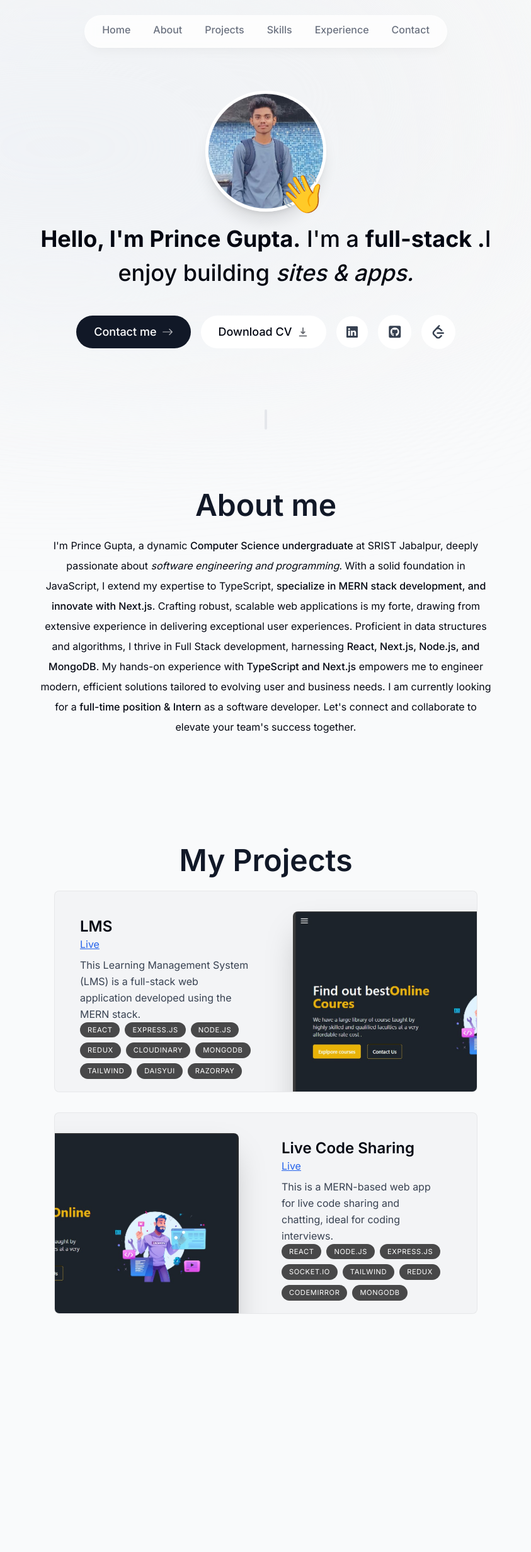
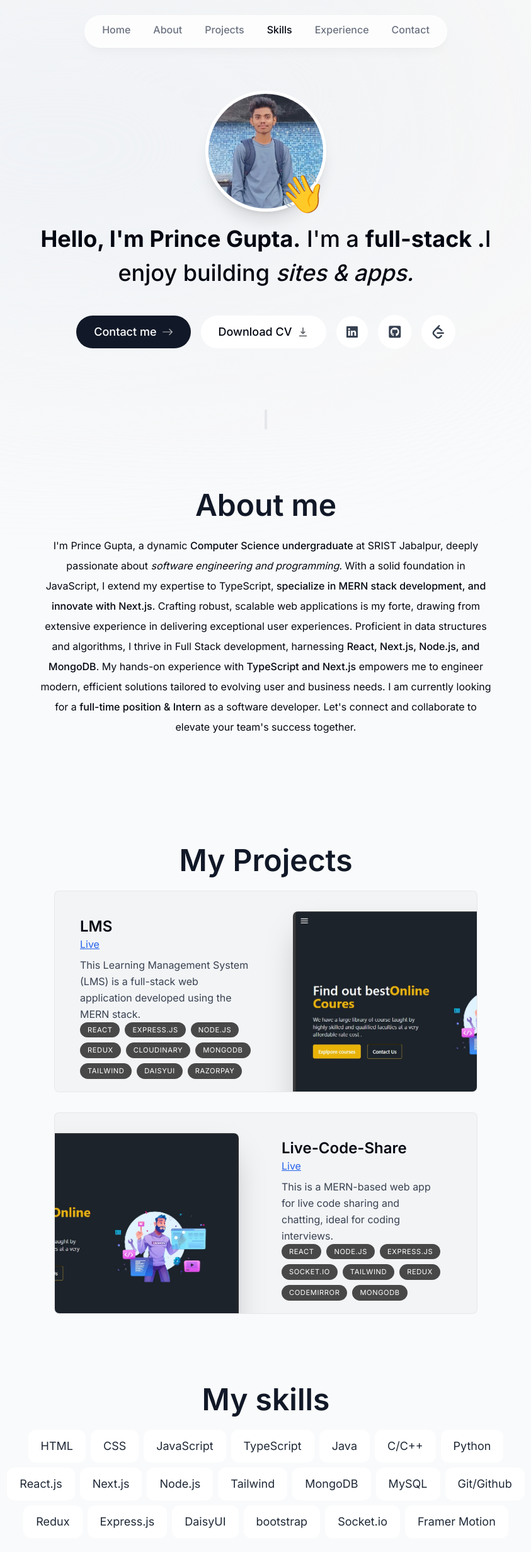
Before and after one commit to Princegupta101/Portfolio, a Next.js app: page / in a window 1280 px wide. Shown: the top 2464 px of the page at 63% size, without its empty margins (218-1061 px from the left). Before the commit the page ends 2198 px from the top, so only its background shows below. Built offline with nearby package versions, Linux system fonts and the light colour scheme.

Commit message:
Added Skills page and Context Api fixed

```diff
--- a/app/layout.tsx
+++ b/app/layout.tsx
@@ -1,6 +1,7 @@
 import type { Metadata } from "next";
 import { Inter } from "next/font/google";
 
+import ActiveSectionContextProvider from "@/context/active-section-context";
 import Header from "@/components/header"
 
 import "./globals.css";
@@ -22,8 +23,11 @@
       <body className={`${inter.className} bg-gray-50 text-gray-950 relative pt-28 sm:pt-36`} >
         <div className="bg-[#f4f4f4] absolute top-[-6rem] -z-10 right-[11rem] h-[31.25rem] w-[31.25rem] rounded-full blur-[10rem] sm:w-[68.75rem]"></div>
         <div className="bg-[#eff2f6] absolute top-[-1rem] -z-10 left-[-35rem] h-[31.25rem] w-[50rem] rounded-full blur-[10rem] sm:w-[68.75rem] md:left-[-33rem] lg:left-[-28rem] xl:left-[-15rem] 2xl:left-[-5rem] "></div>
-        <Header/>
-        {children}
+        <ActiveSectionContextProvider>
+            <Header/>
+            {children}
+        </ActiveSectionContextProvider>
+
       </body>
   </html>
 
--- a/app/page.tsx
+++ b/app/page.tsx
@@ -2,6 +2,7 @@
 import Intro from "@/components/intro";
 import Projects from "@/components/projects";
 import SectionDivider from "@/components/section-divider"
+import Skills from "@/components/skills"
 
 export default function Home() {
   return (
@@ -10,6 +11,7 @@
        <SectionDivider/>
       <About/>
       <Projects/>
+      <Skills/>
     </main>
   );
 }
--- a/components/about.tsx
+++ b/components/about.tsx
@@ -3,11 +3,16 @@
 import { motion } from "framer-motion";
 import React from "react";
 
+import { useSectionInView } from "@/lib/hooks";
+
 import SectionHeading from "./section-heading";
 
 export default function About() {
+  const { ref } = useSectionInView("About");
+
   return (
     <motion.section
+      ref={ref}
       className="mb-28 max-w-[45rem] text-center leading-8 sm:mb-40 scroll-mt-28"
       initial={{ opacity: 0, y: 100 }}
       animate={{ opacity: 1, y: 0 }}
--- a/components/header.tsx
+++ b/components/header.tsx
@@ -1,11 +1,16 @@
 "use client";
 
+import clsx from "clsx";
 import {motion} from "framer-motion";
 import Link from "next/link";
+import { useContext } from "react";
 
+import { useActiveSectionContext } from "@/context/active-section-context";
 import {links} from "@/lib/data"
 
 export default function Header(){
+
+const { activeSection, setActiveSection,setTimeOfLastClick}=useActiveSectionContext();
     return(
         <div>
             <header className=" z-[999] relative">
@@ -17,13 +22,34 @@
                 <nav className=" flex  fixed top-[0.15rem] left-1/2 h-12 -translate-x-1/2 py-2 sm:top-[1.7rem] sm:h-[initial] sm:py-0 ">
                     <ul className="flex w-[22rem] flex-wrap items-center justify-center gap-y-1 text-[1rem] font-medium text-gray-500 sm:w-[initial] sm:flex-nowrap sm:gap-5">
                         {links.map(link => (
-                            <motion.li   className="h-3/4 flex items-center justify-center"
+                            <motion.li   className="h-3/4 flex items-center justify-center relative"
                              key={link.hash}
                              initial={{y:-100,opacity:0}}
                 animate={{y:0,opacity:1}}
                              >
-                            <Link className="flex w-full items-center justify-center px-2 py-2 hover:text-gray-950 transition" href={link.hash}>{link.name}</Link>
-                            </motion.li>
+                            <Link className={clsx("flex w-full items-center justify-center px-2 py-2 hover:text-gray-950 transition",{
+                                " text-gray-950":activeSection===link.name,
+                            }) }
+                            href={link.hash}
+                            onClick={()=>{
+                                setActiveSection(link.name)
+                                setTimeOfLastClick(Date.now())
+                            }}
+                            >
+                                {link.name}
+
+                                {
+                                    link.name===activeSection &&( <motion.span className=" bg-gray-100 rounded-full  inset-0 -z-10"
+                                    layoutId="activeSection"
+                                    transition={{
+                                        type:"spring",
+                                        stiffness:380,
+                                        damping:30,
+                                    }}></motion.span>)
+                                }
+
+                            </Link>
+                        </motion.li>
                         ))}
                     </ul>
                 </nav>
--- a/components/intro.tsx
+++ b/components/intro.tsx
@@ -8,11 +8,14 @@
 import { HiDownload } from "react-icons/hi";
 import { SiLeetcode } from "react-icons/si";
 
+import { useSectionInView } from '@/lib/hooks';
 import princeImg from '@/public/princeImg.jpg'
 
 export default function Intro() {
+    const { ref } = useSectionInView("Home",0.5);
   return (
     <section
+    ref={ref}
     id="home"
     className="mb-28 max-w-[50rem] text-center sm:mb-0 scroll-mt-[100rem]"
     >
--- a/components/projects.tsx
+++ b/components/projects.tsx
@@ -1,21 +1,31 @@
+"use client";
+import { motion } from "framer-motion";
 import React from 'react';
 
 import { projectsData } from '@/lib/data';
+import { useSectionInView } from '@/lib/hooks';
 
 import Project from './project';
 import SectionHeading from './section-heading';
 
 export default function Projects() {
+  const { ref } = useSectionInView("Projects", 0.5);
   return (
-    <section id="projects" className="scroll-mt-28 mb-28">
+    <motion.section
+      initial={{ opacity: 0, y: 100 }}
+      animate={{ opacity: 1, y: 0 }}
+      transition={{ delay: 0.175 }}
+      ref={ref}
+      id="projects"
+      className="scroll-mt-28 mb-28">
       <SectionHeading>My Projects</SectionHeading>
-      <div>
+      <div >
         {projectsData.map((project, index) => (
           <React.Fragment key={index}>
              <Project {...project} />
           </React.Fragment>
         ))}
       </div>
-    </section>
+    </motion.section>
   );
 }
--- /dev/null
+++ b/components/skills.tsx
@@ -0,0 +1,57 @@
+"use client";
+
+import { motion } from "framer-motion";
+import React from "react";
+
+import { skillsData } from "@/lib/data";
+import { useSectionInView } from "@/lib/hooks";
+
+import SectionHeading from "./section-heading";
+
+const fadeInAnimationVariants = {
+  initial: {
+    opacity: 0,
+    y: 100,
+  },
+  animate: (index: number) => ({
+    opacity: 1,
+    y: 0,
+    transition: {
+      delay: 0.05 * index,
+    },
+  }),
+};
+
+export default function Skills() {
+  const { ref } = useSectionInView("Skills");
+
+  return (
+    <motion.section
+        initial={{ opacity: 0, y: 100 }}
+        animate={{ opacity: 1, y: 0 }}
+        transition={{ delay: 0.175 }}
+      id="skills"
+      ref={ref}
+      className="mb-28 max-w-[53rem] scroll-mt-28 text-center sm:mb-40"
+    >
+      <SectionHeading>My skills</SectionHeading>
+      <ul className="flex flex-wrap justify-center gap-2 text-lg text-gray-800">
+        {skillsData.map((skill, index) => (
+          <motion.li
+            className="bg-white borderBlack rounded-xl px-5 py-3 "
+            key={index}
+            variants={fadeInAnimationVariants}
+            initial="initial"
+            whileInView="animate"
+            viewport={{
+              once: true,
+            }}
+            custom={index}
+          >
+            {skill}
+          </motion.li>
+        ))}
+      </ul>
+    </motion.section>
+  );
+}
--- /dev/null
+++ b/context/active-section-context.tsx
@@ -0,0 +1,51 @@
+"use client";
+
+import React, { useState, createContext, useContext } from "react";
+
+import type { SectionName } from "@/lib/types";
+
+type ActiveSectionContextProviderProps = {
+  children: React.ReactNode;
+};
+
+type ActiveSectionContextType = {
+  activeSection: SectionName;
+  setActiveSection: React.Dispatch<React.SetStateAction<SectionName>>;
+  timeOfLastClick: number;
+  setTimeOfLastClick: React.Dispatch<React.SetStateAction<number>>;
+};
+
+export const ActiveSectionContext =
+  createContext<ActiveSectionContextType | null>(null);
+
+export default function ActiveSectionContextProvider({
+  children,
+}: ActiveSectionContextProviderProps) {
+  const [activeSection, setActiveSection] = useState<SectionName>("Home");
+  const [timeOfLastClick, setTimeOfLastClick] = useState(0); // we need to keep track of this to disable the observer temporarily when user clicks on a link
+
+  return (
+    <ActiveSectionContext.Provider
+      value={{
+        activeSection,
+        setActiveSection,
+        timeOfLastClick,
+        setTimeOfLastClick,
+      }}
+    >
+      {children}
+    </ActiveSectionContext.Provider>
+  );
+}
+
+export function useActiveSectionContext() {
+  const context = useContext(ActiveSectionContext);
+
+  if (context === null) {
+    throw new Error(
+      "useActiveSectionContext must be used within an ActiveSectionContextProvider"
+    );
+  }
+
+  return context;
+}
--- a/lib/data.ts
+++ b/lib/data.ts
@@ -37,7 +37,7 @@
     imageUrl:lms
   },
   {
-    title: "Live Code Sharing",
+    title: "   Live-Code-Share",
     description:
     "This is a MERN-based web app for live code sharing and chatting, ideal for coding interviews.",
     tags: ["React", "Node.js","Express.js", "Socket.IO", "Tailwind", "Redux", "CodeMirror","MongoDB"],
@@ -45,3 +45,26 @@
     imageUrl: lms
   }
 ] as const;
+
+export const skillsData = [
+  "HTML",
+  "CSS",
+  "JavaScript",
+  "TypeScript",
+  "Java",
+  "C/C++",
+  "Python",
+  "React.js",
+  "Next.js",
+  "Node.js",
+  "Tailwind",
+  "MongoDB",
+  "MySQL",
+  "Git/Github",
+  "Redux",
+  "Express.js",
+  "DaisyUI",
+  "bootstrap",
+  "Socket.io",
+  "Framer Motion",
+] as const;
--- /dev/null
+++ b/lib/hooks.ts
@@ -0,0 +1,23 @@
+import { useEffect } from "react";
+import { useInView } from "react-intersection-observer";
+
+import { useActiveSectionContext } from "@/context/active-section-context";
+
+import type { SectionName } from "./types";
+
+export function useSectionInView(sectionName: SectionName, threshold = 0.75) {
+  const { ref, inView } = useInView({
+    threshold,
+  });
+  const { setActiveSection, timeOfLastClick } = useActiveSectionContext();
+
+  useEffect(() => {
+    if (inView && Date.now() - timeOfLastClick > 1000) {
+      setActiveSection(sectionName);
+    }
+  }, [inView, setActiveSection, timeOfLastClick, sectionName]);
+
+  return {
+    ref,
+  };
+}
--- /dev/null
+++ b/lib/types.ts
@@ -0,0 +1,3 @@
+import { links } from "./data";
+
+export type SectionName = (typeof links)[number]["name"];
```
Also changed, not shown: package.json (+6 -2 lines), 1 other file (tests, documents, lock files or other folders).
